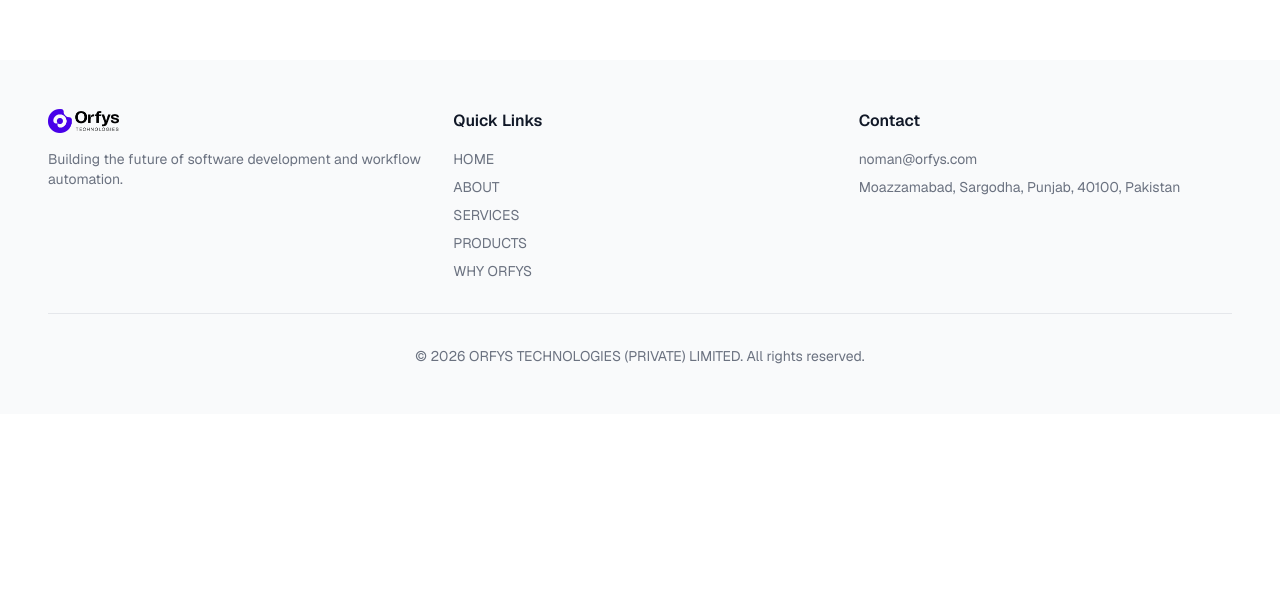
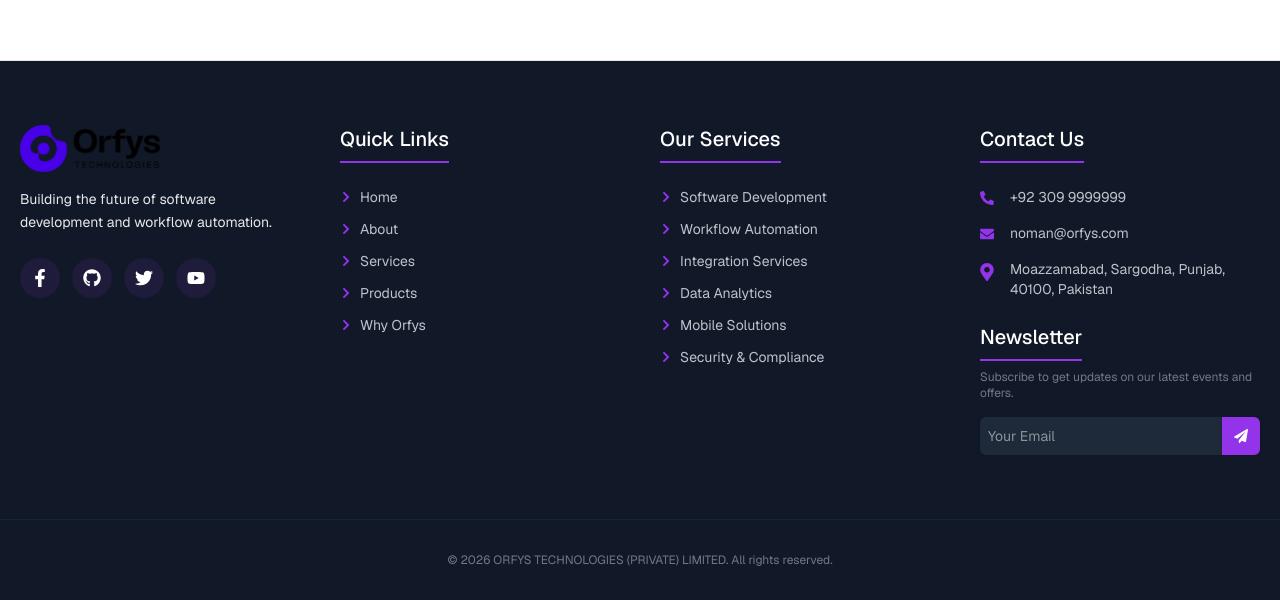
Before and after one commit to waqasahmed042/orfys-technologies, a Next.js app: page /services/data-analytics in a window 1280 px wide. Shown: the part 820-1420 px from the top of the page. Before the commit the page ends 1234 px from the top, so only its background shows below. Built offline with nearby package versions, Linux system fonts and the light colour scheme.

Commit message:
update header, footer and CTA sections

```diff
--- a/app/globals.css
+++ b/app/globals.css
@@ -151,7 +151,7 @@ body {
   background-size: 40px 40px;
 }
 
-/* button styling */
+/* Hero CTA Button Styling */
 .button {
   position: relative;
   overflow: hidden;
--- a/components/Footer.tsx
+++ b/components/Footer.tsx
@@ -2,87 +2,190 @@
 
 import Image from "next/image";
 import Link from "next/link";
-import { companyInfo, navigationLinks } from "@/lib/constants";
+import {
+  FaFacebookF,
+  FaTwitter,
+  FaYoutube,
+  FaChevronRight,
+  FaMapMarkerAlt,
+  FaPhoneAlt,
+  FaEnvelope,
+  FaPaperPlane,
+  FaGithub,
+} from "react-icons/fa";
+import { companyInfo } from "@/lib/constants";
 
 export default function Footer() {
   const currentYear = new Date().getFullYear();
 
   return (
     <footer
-      className="py-12 border-t border-gray-50"
+      className="border-t transition-colors duration-300"
       style={{
-        backgroundColor: "var(--bg-secondary)",
-        color: "var(--text-secondary)",
+        backgroundColor: "#111827",
+        borderColor: "var(--border-default)",
       }}
     >
-      <div className="max-w-7xl mx-auto px-6 sm:px-8 lg:px-12">
-        <div className="grid md:grid-cols-3 gap-8 mb-8">
-          <div>
-            <Link href="/" className="flex items-center gap-3 mb-4">
+      <div className="relative pt-16 pb-8">
+        <div className="max-w-7xl mx-auto px-5 grid grid-cols-1 md:grid-cols-2 lg:grid-cols-4 gap-10 relative z-10">
+
+          {/* About & Socials */}
+          <div className="flex flex-col gap-4">
+            <Link href="/" className="inline-block">
               <Image
                 src={companyInfo.desktopLogo}
                 alt={`${companyInfo.name} Logo`}
                 width={140}
                 height={40}
-                className="h-6 w-auto object-contain"
+                className="object-contain"
               />
             </Link>
-            <p className="text-sm" style={{ color: "var(--text-secondary)" }}>
+            <p className="leading-relaxed text-sm opacity-90" style={{ color: "var(--bg-primary)" }}>
               Building the future of software development and workflow automation.
             </p>
+
+            {/* Social Icons */}
+            <div className="flex gap-3 mt-2">
+              {[
+                { Icon: FaFacebookF, href: "#" },
+                { Icon: FaGithub, href: "#" },
+                { Icon: FaTwitter, href: "#" },
+                { Icon: FaYoutube, href: "#" },
+              ].map((social, idx) => (
+                <a
+                  key={idx}
+                  href={social.href}
+                  className="w-10 h-10 flex items-center justify-center rounded-full transition-all duration-300 hover:-translate-y-1 group"
+                  style={{ backgroundColor: "rgba(147, 51, 234, 0.1)" }}
+                  onMouseEnter={(e) => {
+                    e.currentTarget.style.backgroundColor = "var(--accent-primary)";
+                    const icon = e.currentTarget.querySelector('svg');
+                    if (icon) icon.style.color = "var(--bg-primary)";
+                  }}
+                  onMouseLeave={(e) => {
+                    e.currentTarget.style.backgroundColor = "rgba(147, 51, 234, 0.1)";
+                    const icon = e.currentTarget.querySelector('svg');
+                    if (icon) icon.style.color = "var(--bg-primary)";
+                  }}
+                >
+                  <social.Icon
+                    className="text-lg transition-colors"
+                    style={{ color: "var(--bg-primary)" }}
+                  />
+                </a>
+              ))}
+            </div>
           </div>
+
+          {/* Quick Links */}
           <div>
-            <h4
-              className="font-semibold mb-4"
-              style={{ color: "var(--text-primary)" }}
-            >
+            <h3 className="text-xl font-medium mb-6 border-b-2 pb-2 inline-block"
+              style={{ color: "#FFFFFF", borderColor: "var(--accent-primary)" }}>
               Quick Links
-            </h4>
-            <ul className="space-y-2 text-sm">
-              {navigationLinks.map((link) => (
-                <li key={link.href}>
-                  <a
-                    href={link.href}
-                    className="theme-link"
+            </h3>
+            <ul className="space-y-3">
+              {["Home", "About", "Services", "Products", "Why Orfys"].map((item) => (
+                <li key={item}>
+                  <Link
+                    href={`#${item.toLowerCase().replace(/\s+/g, "-")}`}
+                    className="group flex items-center gap-2 text-sm transition-all hover:translate-x-1 text-gray-300 hover:text-white"
                   >
-                    {link.label}
-                  </a>
+                    <FaChevronRight size={12} style={{ color: "var(--accent-primary)" }} />
+                    <span className="opacity-90 group-hover:opacity-100">{item}</span>
+                  </Link>
                 </li>
               ))}
             </ul>
           </div>
+
+          {/* Our Services */}
           <div>
-            <h4
-              className="font-semibold mb-4"
-              style={{ color: "var(--text-primary)" }}
-            >
-              Contact
-            </h4>
-            <ul className="space-y-2 text-sm">
-              <li>
-                <a
-                  href={`mailto:${companyInfo.email}`}
-                  className="theme-link"
-                >
-                  {companyInfo.email}
-                </a>
-              </li>
-              <li style={{ color: "var(--text-secondary)" }}>{companyInfo.location}</li>
+            <h3 className="text-xl font-medium mb-6 border-b-2 pb-2 inline-block"
+              style={{ color: "#FFFFFF", borderColor: "var(--accent-primary)" }}>
+              Our Services
+            </h3>
+            <ul className="space-y-3">
+              {[
+                "Software Development",
+                "Workflow Automation",
+                "Integration Services",
+                "Data Analytics",
+                "Mobile Solutions",
+                "Security & Compliance"
+              ].map((service) => (
+                <li key={service}>
+                  <Link
+                    href={`/services/${service.toLowerCase().replace(/[&\s]+/g, "-").replace(/--/g, "-")}`}
+                    className="group flex items-center gap-2 text-sm transition-all hover:translate-x-1 text-gray-300 hover:text-white"
+                  >
+                    <FaChevronRight size={12} style={{ color: "var(--accent-primary)" }} />
+                    <span className="opacity-90 group-hover:opacity-100">{service}</span>
+                  </Link>
+                </li>
+              ))}
             </ul>
           </div>
+
+          {/* Column 4: Contact & Newsletter */}
+          <div className="flex flex-col gap-6">
+            <div>
+              <h3 className="text-xl font-medium mb-6 border-b-2 pb-2 inline-block"
+                style={{ color: "#FFFFFF", borderColor: "var(--accent-primary)" }}>
+                Contact Us
+              </h3>
+              <div className="space-y-4 text-sm text-gray-300">
+                <div className="flex items-start gap-4">
+                  <FaPhoneAlt className="mt-1" style={{ color: "var(--accent-primary)" }} />
+                  <a href={`tel:${companyInfo.phone}`} className="hover:underline opacity-90">{companyInfo.phone}</a>
+                </div>
+                <div className="flex items-start gap-4">
+                  <FaEnvelope className="mt-1" style={{ color: "var(--accent-primary)" }} />
+                  <a href={`mailto:${companyInfo.email}`} className="hover:underline opacity-90 break-all">
+                    {companyInfo.email}
+                  </a>
+                </div>
+                <div className="flex items-start gap-4">
+                  <FaMapMarkerAlt className="mt-1 text-lg" style={{ color: "var(--accent-primary)" }} />
+                  <span className="opacity-90">{companyInfo.location}</span>
+                </div>
+              </div>
+            </div>
+
+            {/* Newsletter */}
+            <div>
+              <h3 className="text-xl font-medium mb-2 border-b-2 pb-2 inline-block"
+                style={{ color: "#FFFFFF", borderColor: "var(--accent-primary)" }}>
+                Newsletter
+              </h3>
+              <p className="mb-4 text-xs opacity-70 text-gray-400">
+                Subscribe to get updates on our latest events and offers.
+              </p>
+              <form className="flex shadow-sm">
+                <input
+                  type="email"
+                  placeholder="Your Email"
+                  className="flex-1 p-2 text-sm rounded-l-md outline-none bg-gray-800 border-none text-white"
+                  style={{ borderColor: "var(--border-default)" }}
+                />
+                <button
+                  type="submit"
+                  className="p-3 rounded-r-md text-white transition-opacity hover:opacity-90 flex items-center justify-center"
+                  style={{ backgroundColor: "var(--accent-primary)" }}
+                >
+                  <FaPaperPlane size={14} />
+                </button>
+              </form>
+            </div>
+          </div>
         </div>
-        <div
-          className="border-t pt-8 text-center text-sm"
-          style={{
-            borderColor: "var(--border-default)",
-            color: "var(--text-secondary)",
-          }}
-        >
-          <p>
+
+        {/* Footer Bottom */}
+        <div className="mt-16 pt-8 border-t text-center text-xs opacity-70 border-gray-800">
+          <p className="flex items-center justify-center gap-1 text-gray-400">
             © {currentYear} {companyInfo.fullName}. All rights reserved.
           </p>
         </div>
       </div>
     </footer>
   );
-}
+};
--- a/components/Header.tsx
+++ b/components/Header.tsx
@@ -130,12 +130,9 @@ export default function Header() {
 
   return (
     <>
-      <header className={`fixed top-0 z-50 w-full transition-all duration-500 flex justify-center ${isScrolled ? "pt-4 px-4" : "pt-0 px-0"}`}>
+      <header className={`fixed top-0 z-50 w-full transition-all duration-500 mt-4 px-2 flex justify-center ${isScrolled ? "pt-2 px-4" : "pt-0 px-0"}`}>
         {/* Main content container this becomes the Pill */}
-        <div className={`flex items-center justify-between transition-all duration-500 ease-in-out ${isScrolled
-          ? "max-w-6xl w-full px-8 py-2.5 rounded-full border bg-[var(--bg-primary)]/90 backdrop-blur-md shadow-xl border border-gray-200"
-          : "max-w-full w-full px-6 sm:px-10 py-3 bg-transparent border-transparent"
-          }`}>
+        <div className="flex items-center justify-between transition-all duration-500 ease-in-out max-w-6xl w-full px-8 py-2.5 rounded-full border bg-white/20 backdrop-blur-xl shadow-[0_8px_32px_0_rgba(31,38,135,0.15)] border-white/30">
 
           {/* Brand Logo */}
           <div className="flex-1">
--- a/components/Hero.tsx
+++ b/components/Hero.tsx
@@ -81,7 +81,7 @@ export default function Hero() {
             <div className="flex flex-col sm:flex-row gap-4 pt-4">
               <a
                 href={`mailto:${companyInfo.email}?subject=Book%20a%20Call`}
-                className="button inline-flex items-center justify-center px-7 py-3.5 text-base font-semibold text-white rounded-lg shadow-md transition"
+                className="button inline-flex items-center justify-center px-7 py-3.5 text-base font-semibold text-white rounded-lg transition hover:-translate-y-1 hover:shadow-[0_20px_40px_-15px_rgba(0,0,0,0.3)]"
                 style={{
                   background: `linear-gradient(to right, var(--accent-primary), var(--accent-secondary))`,
                 }}
@@ -91,7 +91,7 @@ export default function Hero() {
 
               <a
                 href={`mailto:${companyInfo.email}?subject=Get%20a%20Demo`}
-                className="button inline-flex items-center justify-center px-7 py-3.5 text-base font-semibold rounded-lg border-2 transition"
+                className="button inline-flex items-center justify-center px-7 py-3.5 text-base font-semibold rounded-lg border-2 transition hover:-translate-y-1 hover:shadow-[0_20px_40px_-15px_rgba(0,0,0,0.3)]"
                 style={{
                   borderColor: "var(--accent-primary)",
                   color: "var(--accent-primary)",
--- a/lib/constants.ts
+++ b/lib/constants.ts
@@ -18,6 +18,7 @@ export const companyInfo = {
   fullName: "ORFYS TECHNOLOGIES (PRIVATE) LIMITED",
   name: "Orfys Technologies",
   email: "noman@orfys.com",
+  phone: "+92 309 9999999",
   location: "Moazzamabad, Sargodha, Punjab, 40100, Pakistan",
   desktopLogo: "/o-full-logo.png",
   mobileLogo: "/o-logo.png",
```
Also changed, not shown: components/CTA.tsx (+43 -14 lines), public/o-logo.jpg (deleted), public/o-logo.png (added).
